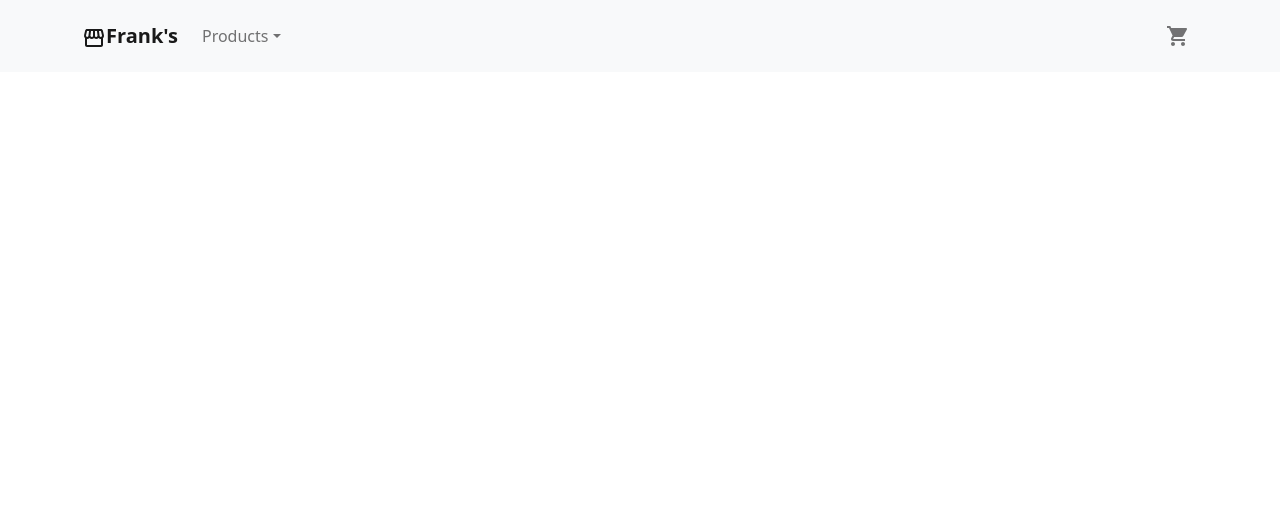
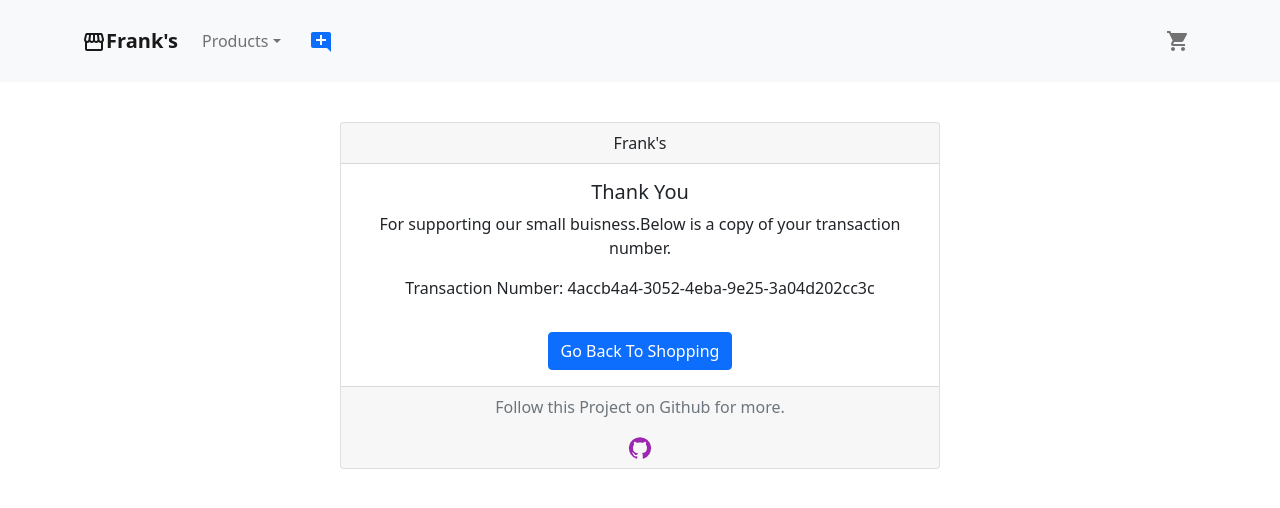
Before and after one commit to frankieavina/ecomm-bitwise-final-project, a React (Create React App) app: page /thankyou in a window 1280 px wide. Shown: the top 508 px of the page. Built offline with nearby package versions, Linux system fonts and the light colour scheme; no server answers.

Commit message:
Presenntaion Ready

```diff
--- a/package.json
+++ b/package.json
@@ -16,8 +16,11 @@
     "react": "^17.0.2",
     "react-bootstrap": "^2.0.3",
     "react-dom": "^17.0.2",
+    "react-redux": "^7.2.6",
     "react-router-dom": "^5.3.0",
     "react-scripts": "4.0.3",
+    "redux": "^4.1.2",
+    "uuid": "^8.3.2",
     "web-vitals": "^1.1.2"
   },
   "scripts": {
--- /dev/null
+++ b/src/components/AddingProductRedux/AddingComment.js
@@ -0,0 +1,42 @@
+import React from "react";
+import { Container } from "react-bootstrap";
+import { useSelector, useDispatch } from "react-redux";
+import { Form, Button } from "react-bootstrap";
+
+function AddingComment(){
+
+    // useSeclector and useDispatch from redux
+    const {firstName, lastName, comment} = useSelector((state) => state)
+    const dispatch = useDispatch();
+
+    return(
+        <Container>
+            <Form>
+
+                <Form.Group className="mb-3" controlId="formBasicEmail">
+                    <Form.Label>First Name:</Form.Label>
+                    <Form.Control type="text" placeholder="Enter email" />
+                </Form.Group>
+
+                <Form.Group className="mb-3" controlId="formBasicPassword">
+                    <Form.Label>Last Name:</Form.Label>
+                    <Form.Control type="password" placeholder="Password" />
+                </Form.Group>
+
+                <Form.Group className="mb-3" controlId="formBasicPassword">
+                    <Form.Label>Comment:</Form.Label>
+                    <Form.Control type="password" placeholder="Password" />
+                </Form.Group>
+
+                <Button variant="primary" type="submit" onClick={ ()=> { dispatch({})} }>
+                    Submit
+                </Button>
+
+            </Form>
+        </Container>
+
+
+    )
+}
+
+export default AddingComment;
--- a/src/components/App.js
+++ b/src/components/App.js
@@ -10,6 +10,7 @@ import IconButton from '@mui/material/IconButton';
 import ShoppingCartIcon from '@mui/icons-material/ShoppingCart';
 import { styled } from '@mui/material/styles';
 import StorefrontIcon from '@mui/icons-material/Storefront';
+import AddCommentIcon from '@mui/icons-material/AddComment';
 // Hooks
 import React, { useState , useEffect } from "react";
 // Router import
@@ -19,11 +20,14 @@ import CartPage from "./cart/CartPage";
 import ProductDetailPage from "./product-detail/ProductDetailPage";
 import CheckoutPage from "./checkout/CheckoutPage";
 import ProductPage from "./product/ProductPage";
+import AddingProduct from './AddingProductRedux/AddingComment';
 // Fetching info from Server
 import { getProductList, getProductListCategory } from '../utils/utils';
 // Importing Context
 import ProductsContext from '../context/ProductsContext';
 import CartContext from '../context/CartContext';
+import ThankYouPage from './thankyou/ThankYouPage';
+
 
 
 
@@ -60,7 +64,7 @@ function App() {
   // function executed when selecting a category
   function handleNavSelect(e){
     setNavDropDown(e);
-    setSaveOldList(true);
+    //--------------setSaveOldList(true);
     if( e == 'products'){
       getProductList().then((data) => {
         setProductsList(data);
@@ -87,37 +91,45 @@ function App() {
           setProductsInCart(productsInCart.filter((productsInCart) => productsInCart.id != deletedProductId))
           //console.log('New Cart After Deleting:', productsInCart)
         },
+        clearCart: () => {
+          setProductsInCart([]);
+        },
+        updateQuantity: (id, quantity) =>{
+          let newArr = [...productsInCart];
+          let index = productsInCart.findIndex( x => x.id == id)
+          newArr[index].quantity = quantity;
+          setProductsInCart(newArr);
+        }
         }}>
     <ProductsContext.Provider value={{
       products: products,
       setNav: (item)=>{
         setDropDown(item);
         // keep old featured list
-        console.log(saveOldList)
-        if (saveOldList === true){
+        // console.log(saveOldList)
+        // if (saveOldList === true){
 
-          oldFeaturedListArray= [...products];
-          setSaveOldList(false);
-          console.log("List of Old Featured:", oldFeaturedListArray);
-          //setOldFeatured([...holdFeatured]);
+        //   oldFeaturedListArray= [...products];
+        //   setSaveOldList(false);
+        //   console.log("List of Old Featured:", oldFeaturedListArray);
+        //   //setOldFeatured([...holdFeatured]);
 
-        }
+        // }
 
           // sort products array
           if(item == 'Price: Low to High'){
             console.log(oldFeaturedListArray)
             setProductsList([...products].sort((a,b)=>(a.price > b.price ? 1 : -1)));
           }
-          // sort products hight to low
+          // sort products hight to low [...arr]-> so wont override the original array
           else if(item == 'Price: High to Low'){
             console.log(oldFeaturedListArray)
             setProductsList([...products].sort((a,b)=>(a.price < b.price ? 1 : -1)));
           }
           else{
-            console.log(item)
-            console.log("Pressed on Feature:",oldFeaturedListArray)
+            //console.log(item)
+            //console.log("Pressed on Feature:",oldFeaturedListArray)
             //setProductsList(oldFeaturedListArray)
-
             setProductsList([...products].sort((a,b)=>(a.id > b.id ? 1 : -1)))
 
           }
@@ -139,6 +151,11 @@ function App() {
                   <NavDropdown.Divider />
                   <NavDropdown.Item eventKey="electronics">Electronics</NavDropdown.Item>
                 </NavDropdown>
+              </Nav>
+              <Nav style={{padding:"1.25", margin:"1.25rem"}} >
+                <Link to='/add' style={{textDecoration:"none"}}>
+                  <AddCommentIcon style={{maring:'0 auto'}}/>
+                </Link>
               </Nav>
               <Navbar.Collapse className="justify-content-end">
                 <Navbar.Text>
@@ -167,6 +184,12 @@ function App() {
             <Route path='/cart'>
               <CartPage/>
             </Route>
+            <Route path='/add'>
+              <AddingProduct/>
+            </Route>
+            <Route path='/thankyou'>
+              <ThankYouPage/>
+            </Route>
           </Switch>
         </Router>
 
--- a/src/components/cart/CartCard.js
+++ b/src/components/cart/CartCard.js
@@ -1,5 +1,5 @@
 import React, { Component } from 'react';
-import { useContext } from 'react';
+import { useContext, useState } from 'react';
 import './CartCard.css';
 // context
 import CartContext from '../../context/CartContext';
@@ -16,6 +16,17 @@ const CartCard = ({
 
     //context
     const { removeFromCart } = useContext(CartContext);
+    const { updateQuantity } = useContext(CartContext);
+
+    //usestate
+    const [quantityNew, setQuantity] = useState(quantity);
+
+    // function to update quantity
+    let numInput = React.createRef();
+    function handleInputChange(){
+        setQuantity(numInput.current.value);
+        updateQuantity(id, numInput.current.value);
+    }
 
     return (
         <Card style={{ width: '18rem', boxShadow:'1px 3px #888888', margin:'1.25rem', padding:'1.25rem' }}>
@@ -25,7 +36,13 @@ const CartCard = ({
                 <Card.Text>
                     <div>
                         <h5>${price}</h5>
-                        <h7>Quantity: {quantity}</h7>
+                        <label>Quantity: </label>
+                      <input
+                        type='number'
+                        value={quantityNew}
+                        style={{width:'3rem'}}
+                        ref={numInput}
+                        onChange={handleInputChange}/>
                     </div>
                 </Card.Text>
                 <Button variant="danger" onClick={()=>{removeFromCart(id)}}>Remove</Button>
--- /dev/null
+++ b/src/components/thankyou/ThankYou.css
@@ -0,0 +1,3 @@
+a:hover{
+    cursor: pointer;
+}
--- /dev/null
+++ b/src/components/thankyou/ThankYouPage.js
@@ -0,0 +1,54 @@
+import React, { useContext } from 'react';
+import { Card,Button, Container, Row } from 'react-bootstrap';
+import { v4 as uuidv4 } from 'uuid';
+import GitHubIcon from '@mui/icons-material/GitHub';
+import { Link } from 'react-router-dom';
+import "./ThankYou.css"
+import CartContext from '../../context/CartContext';
+
+
+const ThankYouPage = () => {
+
+    const { clearCart } = useContext(CartContext);
+
+    const transID = uuidv4();
+
+    function onClickHandler (){
+        clearCart();
+    }
+
+    return (
+
+        <Container style={{width: "80vh", margin:"1.25rem auto", padding:"1.25rem"}}>
+            <Card className="text-center">
+                <Card.Header>Frank's</Card.Header>
+                <Card.Body>
+                    <Card.Title>Thank You</Card.Title>
+                    <Card.Text >
+                        <Row>
+                            <p>For supporting our small buisness.Below is a copy of your transaction number.</p>
+                        </Row>
+                        <Row>
+                            <p>Transaction Number: {transID}</p>
+                        </Row>
+                    </Card.Text>
+                        <Link to="/">
+                            <Button variant="primary" onClick={()=> onClickHandler() }>Go Back To Shopping</Button>
+                        </Link>
+                </Card.Body>
+                <Card.Footer className="text-muted">
+                    <div>
+                        <p>Follow this Project on Github for more.</p>
+                    </div>
+                    <div>
+                        <Link to={{ pathname:"https://github.com/frankieavina" }} target='_blank' className="linkGit"><GitHubIcon color="secondary"/></Link>
+                    </div>
+                </Card.Footer>
+            </Card>
+        </Container>
+
+
+    );
+}
+
+export default ThankYouPage;
--- a/src/index.js
+++ b/src/index.js
@@ -4,10 +4,15 @@ import './index.css';
 import App from './components/App';
 // Importing the Bootstrap CSS
 import 'bootstrap/dist/css/bootstrap.min.css';
+// Redux
+import { Provider } from 'react-redux';
+import store from './redux/store';
 
 ReactDOM.render(
   <React.StrictMode>
-    <App />
+    <Provider store={store}>
+      <App />
+    </Provider>
   </React.StrictMode>,
   document.getElementById('root')
 );
--- /dev/null
+++ b/src/redux/reducers/commentReducer.js
@@ -0,0 +1,21 @@
+// no rating
+const initialState = { firstName:"", lastName:"", comment:""};
+
+
+const reducer = ( state = initialState, action ) => {
+    switch(action.type){
+        case "ADD":
+            console.log("action is INCREMENT");
+            return { ...state, counter: state.counter + 1 };
+        case "DELETE":
+            console.log("action is DECREMENT");
+            return { ...state, counter: state.counter - 1 };
+        case "RESET":
+            console.log("action is RESET");
+            return { ...state, counter: 0 };
+        default:
+            return state;
+    }
+};
+
+export default reducer;
--- /dev/null
+++ b/src/redux/store.js
@@ -0,0 +1,7 @@
+import { createStore } from "redux";
+
+import commentReducer from "./reducers/commentReducer";
+
+const store = createStore(commentReducer);
+
+export default store;
```
Also changed, not shown: src/components/AddingProductRedux/AddingCommentDisplay.js (added, +15 -0 lines), src/components/checkout/CheckoutPage.js (+4 -4 lines), 1 other file (tests, documents, lock files or other folders).
